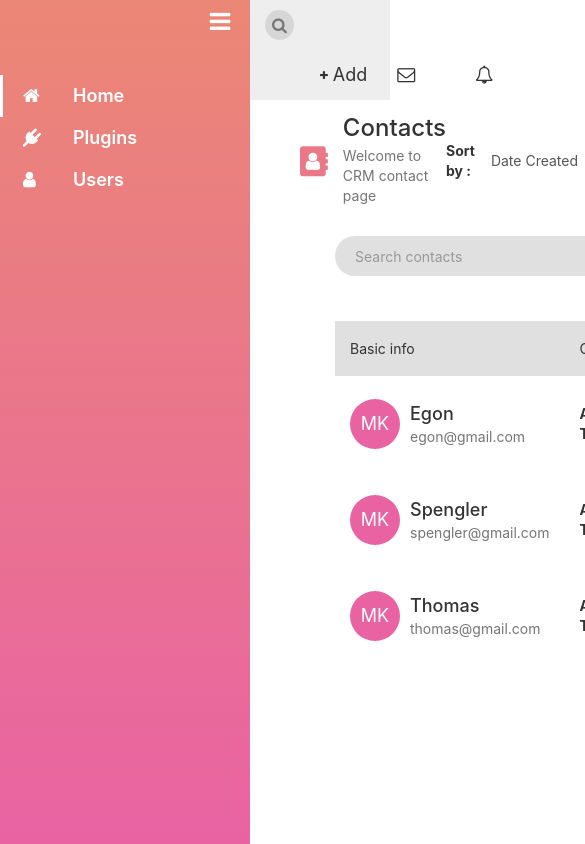
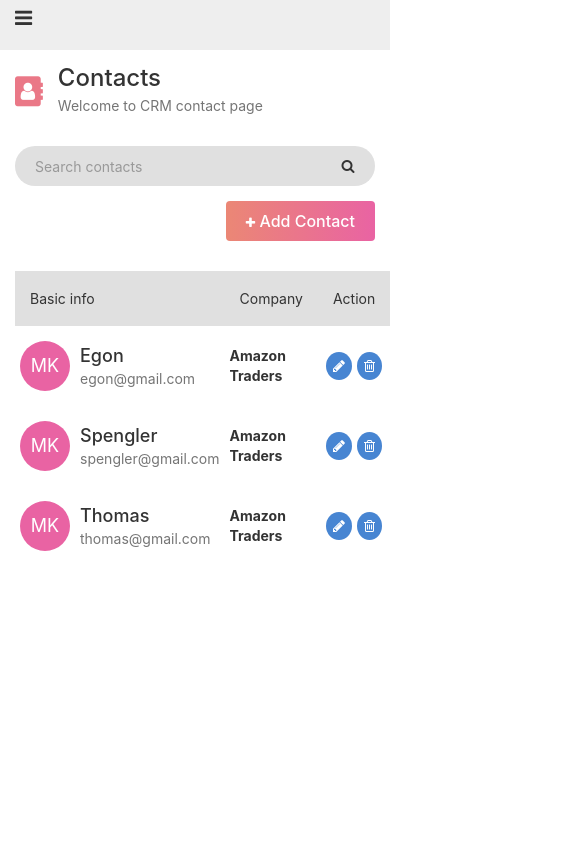
Before and after one commit to balamurugandesiyakumar/managecontact, a React (Create React App) app: page / in a window 390 px wide. Shown: the top 844 px of the page, 585 px wide, since content can reach past the window. Built offline with nearby package versions, Linux system fonts and the light colour scheme.

Commit message:
responsive design

```diff
--- a/src/manage-contact/ManageContact.js
+++ b/src/manage-contact/ManageContact.js
@@ -64,7 +64,7 @@ class ManageContact extends Component {
             type: 'ADD_POST',
             data
         });
-
+        this.setState({ toggleAdd: false })
         this.getName.value = '';
         this.getEmail.value = '';
         this.getPhone.value = '';
@@ -106,6 +106,7 @@ class ManageContact extends Component {
                     <aside id="sidebar-wrapper">
                         <div class="sidebar-brand">
                             <i class="fa fa-bars" onClick={this.toggleMenu}></i>
+                            <i class="fa fa-times" onClick={this.toggleMenu}></i>
                         </div>
                         <ul class="sidebar-nav">
                             <li class="active">
@@ -125,6 +126,10 @@ class ManageContact extends Component {
                             <div class="container-fluid">
                                 <div class="navbar-header">
                                     <a href="#" class="navbar-brand" id="sidebar-toggle"><i class="fa fa-search"></i></a>
+
+                                </div>
+                                <div class="sidebar-mobile">
+                                    <i class="fa fa-bars" onClick={this.toggleMenu}></i>
                                 </div>
                                 <div class="navbar-right">
                                     <ul>
--- a/src/manage-contact/managecontact.scss
+++ b/src/manage-contact/managecontact.scss
@@ -17,7 +17,12 @@ body {
     transition: all 0.5s ease;
     position: relative;
   }
-
+  .fa-times{
+    display: none;
+  }
+  .sidebar-mobile{
+    display: none;
+  }
   #sidebar-wrapper {
     z-index: 1000;
     position: fixed;
@@ -266,7 +271,8 @@ body {
     }
 
     #wrapper.toggled {
-      padding-left: 250px;
+      // padding-left: 250px;
+      padding-left: 0px;
     }
 
     #content-wrapper {
@@ -399,7 +405,7 @@ body {
           cursor: pointer;
         }
         td{
-          padding:20px 15px;
+          padding:20px 5px;
         }
         td:nth-child(2){
           font-weight: bold;
@@ -485,3 +491,87 @@ body {
       }
     }
   }
+
+  @media(max-width:991px){
+    .contact-rghttable{
+      width: 100%;
+      padding: 0px 30px;
+      position: absolute;
+      top: 0;
+      background: #fff;
+      left: 0;
+      right: 0;
+      bottom: 33px;
+      margin-top: 10px;
+      z-index: 9;
+    }
+    .contact-table .contact-lfttable{
+      width: 100%;
+    }
+  }
+
+  @media(max-width:767px){
+    .contact-rghttable{
+      position: fixed;
+      padding: 0px;
+      top: 40px;
+    }
+    .contact-rghttable .contact-table-card{
+      overflow: scroll;
+    }
+    .sidebar-brand .fa-bars,.contact-sort{
+      display: none;
+    }
+    .contact-search .search-col {
+      display: inherit;
+    }
+    .contact-search .form-control{
+      width: 100%;
+    }
+    .contact-search .form-control-feedback{
+      left: inherit;
+      right: 25px;
+    }
+    .contact-table table tbody td{
+      padding: 15px 5px;
+    }
+    .contact-table table tbody td:last-child{
+      text-align: center;
+    }
+    .contact-table table tbody td:last-child i:first-child{
+      margin-right: 5px;
+    }
+    .ad-contact{
+      float: right;
+    }
+    .fa-times{
+      display: block;
+      line-height: 40px;
+    }
+    .navbar {
+      .navbar-brand,.navbar-right{
+        display: none;
+      }
+      .sidebar-mobile{
+        display: block;
+        cursor: pointer;
+      }
+      .fa-bars{
+        font-size: 20px;
+      }
+    }
+    #content-wrapper,.contact-search .search-col{
+      padding-left: 15px;
+    }
+    .contact-table .contact-lfttable{
+      padding-left: 0px;
+      width: 100%;
+    }
+    #wrapper #sidebar-wrapper{
+      width:250px;
+    }
+    #wrapper.toggled #sidebar-wrapper{
+      width:0px;
+    }
+
+  }
```
